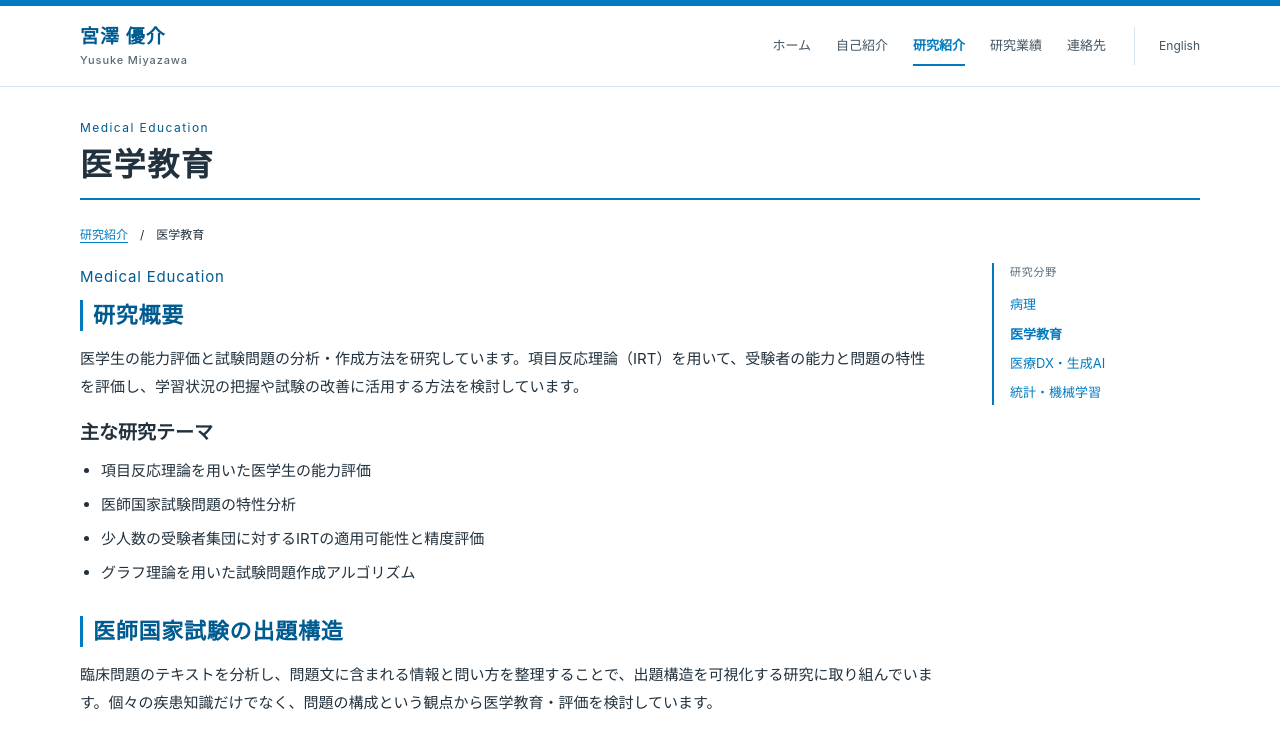
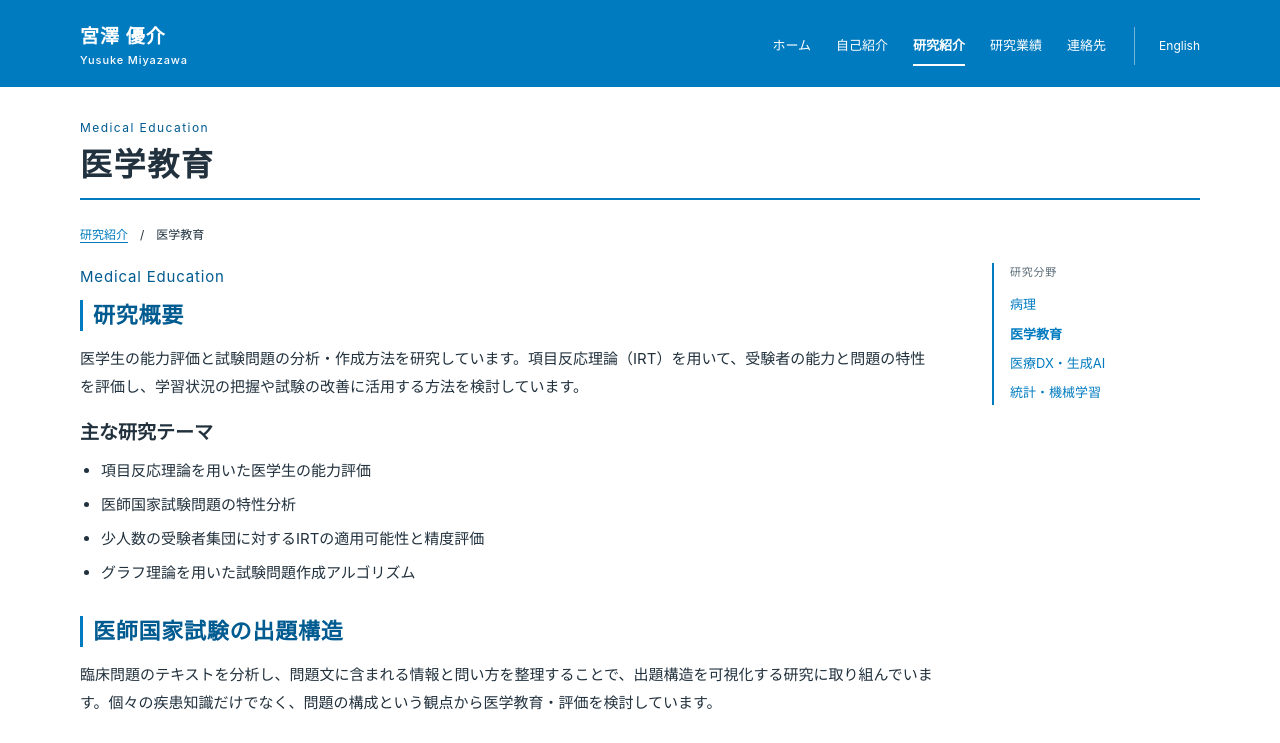
Before and after one commit to miyazawa-yusuke-md/miyazawa-yusuke-md.github.io, a plain HTML site: page research-education.html in a window 1280 px wide. Shown: the top 743 px of the page. Drawn offline with Linux system fonts and the light colour scheme.

Commit message:
style: fill header and footer with theme blue and white text (refs #1)

```diff
--- a/assets/custom.css
+++ b/assets/custom.css
@@ -1,4 +1,4 @@
-/* Original Google Sites accent: #007BBF. All page surfaces stay pure white. */
+/* Original Google Sites accent: #007BBF. Main content surfaces stay pure white; header and footer use the theme blue. */
 :root{--accent:#007bbf;--ink:#21313d;--muted:#596b76;--line:#d6e4ec;--paper:#fff;--wash:#fff;--soft:#fff;--accent-dark:#005b91}
 body,.site-header,.site-main,.profile-summary,.site-footer,summary,tfoot{background:#fff}
 a:hover{color:var(--accent-dark)}.site-header{border-top:6px solid var(--accent)}.site-name{color:var(--accent-dark)}
@@ -25,7 +25,7 @@ a:hover{color:var(--accent-dark)}.site-header{border-top:6px solid var(--accent)
 
 /* Compact reading rhythm — 2026-10-19.
    Keep text sizes legible; reduce spacing between related elements instead.
-   All page/card surfaces remain #FFFFFF. */
+   Main content and card surfaces remain #FFFFFF. */
 :root { --section-space: 30px; }
 body { line-height: 1.8; }
 p { margin-bottom: .8em; }
@@ -95,6 +95,7 @@ h3 { margin: 20px 0 10px; }
 .topic-list { margin-bottom: 18px; }
 .topic-list li, .related-list li { margin-bottom: 7px; }
 .related-list { margin-top: 0; line-height: 1.8; }
+.related-list { margin-top: 0; line-height: 1.8; }
 .timeline > div { padding: 12px 0; gap: 18px; }
 .news-list > div { padding: 11px 0; }
 .detail-block { margin: 18px 0; }
@@ -145,3 +146,54 @@ h3 { margin: 20px 0 10px; }
   .page-layout { display: block; }
   .award-card { box-shadow: none; }
 }
+
+/* Theme-filled site header and footer — Issue #1, 2026-10-19.
+   Preserve the compact layout and white main content area. */
+.site-header,
+.site-footer {
+  background: var(--accent);
+  color: #fff;
+}
+.site-header {
+  border-top-color: var(--accent);
+  border-bottom-color: var(--accent);
+}
+.site-footer { border-top-color: var(--accent); }
+.site-header .site-name,
+.site-header .site-name-en,
+.site-header .header-nav a,
+.site-footer .footer-name,
+.site-footer .footer-name span,
+.site-footer .footer-inner p,
+.site-footer .footer-links a,
+.site-footer .footer-bottom {
+  color: #fff;
+}
+.site-header .header-nav a[aria-current="page"] {
+  color: #fff;
+  box-shadow: inset 0 -2px #fff;
+}
+.site-header a:hover,
+.site-header a:visited,
+.site-header a:focus-visible,
+.site-footer a:hover,
+.site-footer a:visited,
+.site-footer a:focus-visible {
+  color: #fff;
+}
+.site-header a:hover,
+.site-footer a:hover {
+  text-decoration: underline;
+  text-decoration-color: #fff;
+  text-underline-offset: .3em;
+}
+.site-header a:focus-visible,
+.site-footer a:focus-visible {
+  outline: 2px solid #fff;
+  outline-offset: 4px;
+  border-radius: 2px;
+}
+.site-header .language-link,
+.site-footer .footer-bottom {
+  border-color: rgba(255,255,255,.45);
+}
```
